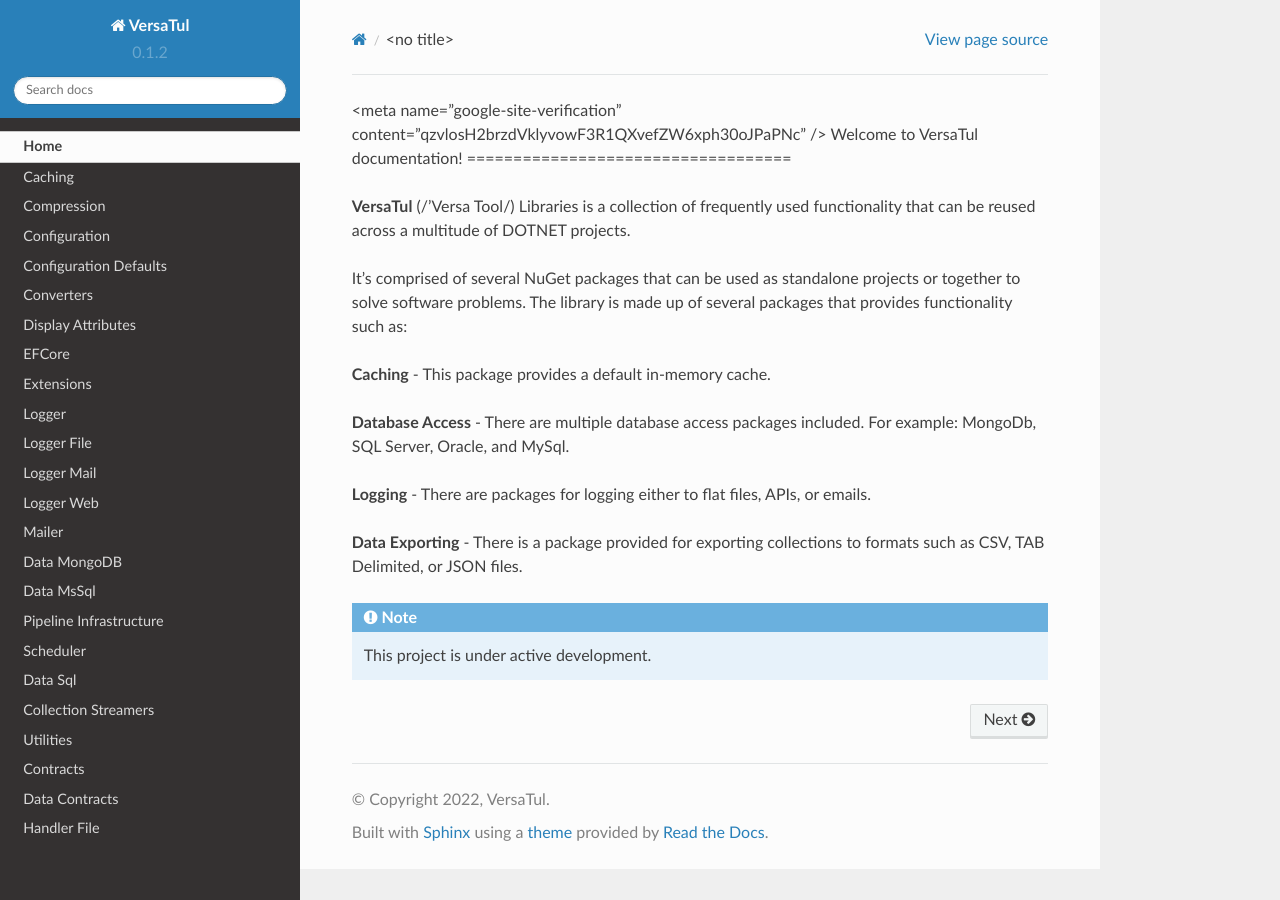
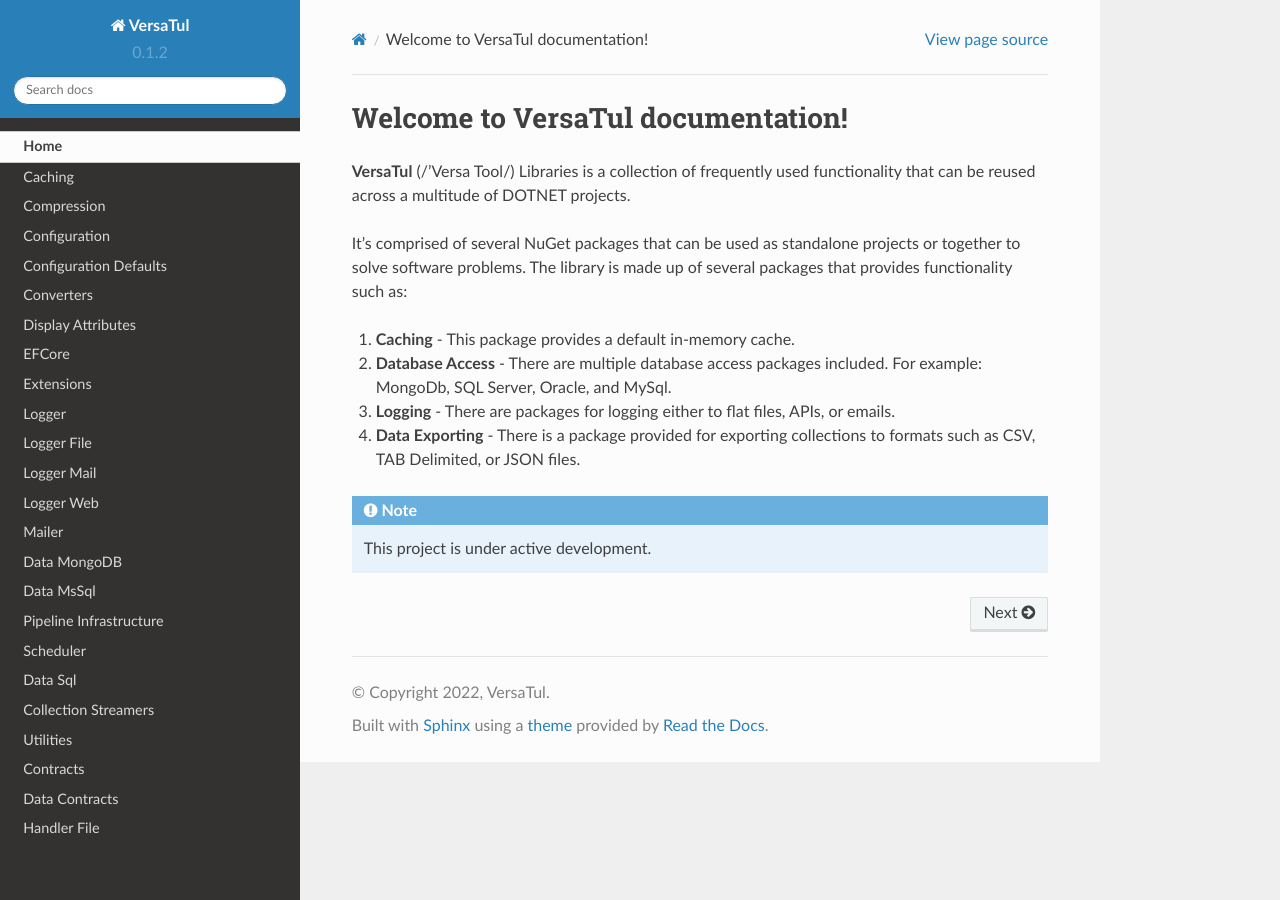
Before and after one commit to BjornWilliams/DocsVersaTul, a Sphinx documentation site: the page built from docs/source/index.rst, in a window 1280 px wide. Built offline with Sphinx 7.4.7 and the Read the Docs theme 2.0.0, drawn with Linux system fonts in a browser that asks for light colours; some of the changed lines change nothing that is shown.

Commit message:
Update index.rst
fix meta tag bug

```diff
--- a/docs/source/index.rst
+++ b/docs/source/index.rst
@@ -1,4 +1,3 @@
-<meta name="google-site-verification" content="qzvlosH2brzdVklyvowF3R1QXvefZW6xph30oJPaPNc" />
 Welcome to VersaTul documentation!
 ===================================
 
```
